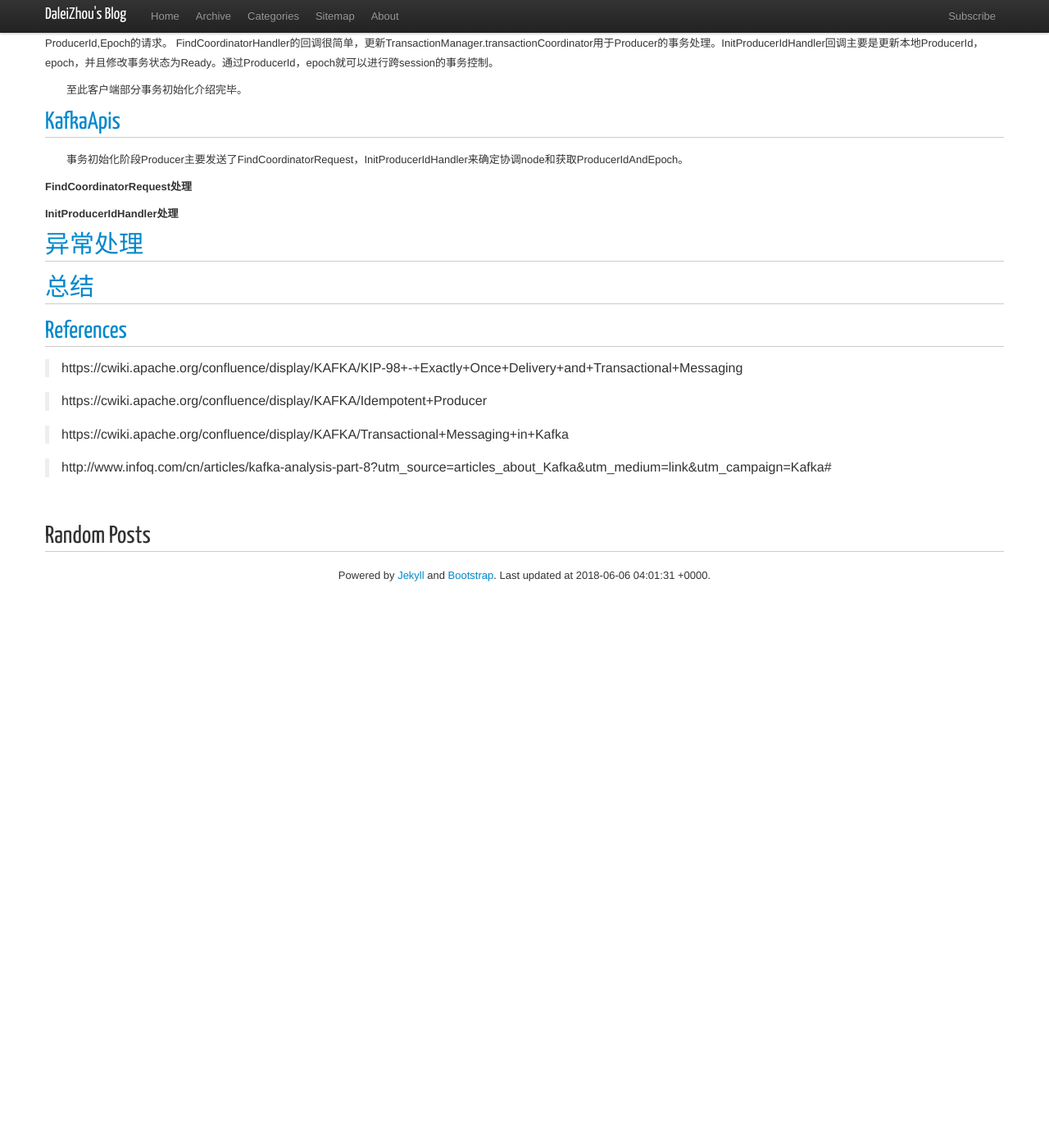
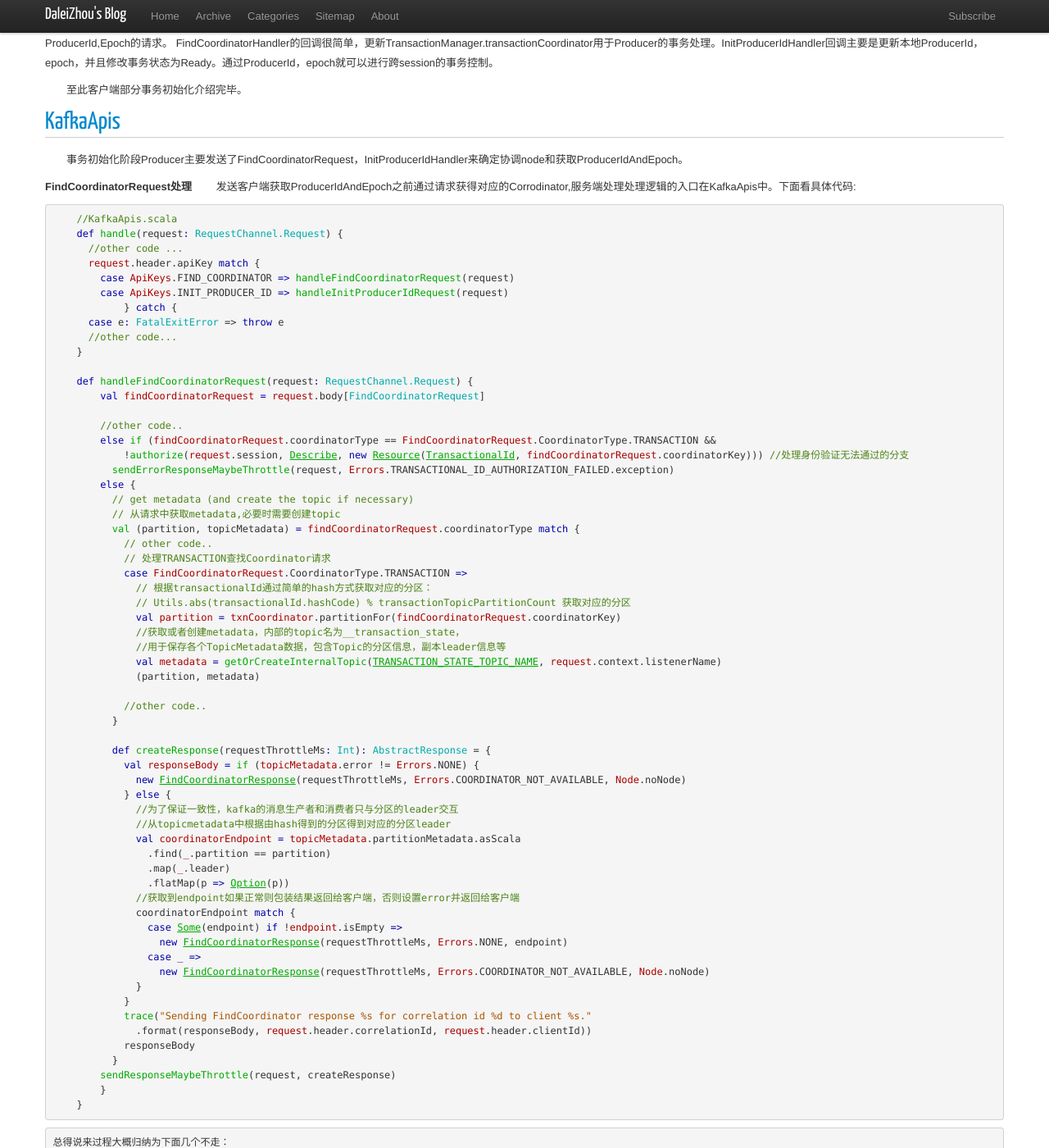
Before and after one commit to DaleiZhou/daleizhou.github.io, a Jekyll site: the page built from _posts/2018/2018-06-05-startup-of-Kafka.md, in a window 1280 px wide and 1400 px high, scrolled down 2999 px. Shown: the whole window at 82% size. Built offline with Jekyll 4.4.1, drawn with Linux system fonts in a browser that asks for light colours; nearby versions of some CDN libraries; comment, search, counter and statistics services are not loaded; before the commit the page ends 3750 px from its top, so only the background shows below that; some of the changed text lies outside the part shown.

Commit message:
kafka transaction

````diff
--- a/_posts/2018/2018-06-05-startup-of-Kafka.md
+++ b/_posts/2018/2018-06-05-startup-of-Kafka.md
@@ -1,7 +1,7 @@
 ---
 layout: post
 category: Kafka
-title: Kafka事务消息过程分析
+title: Kafka事务消息过程分析(一)
 ---
 
 ## 内容
@@ -163,6 +163,74 @@ FindCoordinatorHandler的回调很简单，更新TransactionManager.transactionC
 　　事务初始化阶段Producer主要发送了FindCoordinatorRequest，InitProducerIdHandler来确定协调node和获取ProducerIdAndEpoch。
 
 **FindCoordinatorRequest处理**
+　　发送客户端获取ProducerIdAndEpoch之前通过请求获得对应的Corrodinator,服务端处理处理逻辑的入口在KafkaApis中。下面看具体代码:
+```scala
+    //KafkaApis.scala
+    def handle(request: RequestChannel.Request) {
+      //other code ...
+      request.header.apiKey match {
+        case ApiKeys.FIND_COORDINATOR => handleFindCoordinatorRequest(request)
+        case ApiKeys.INIT_PRODUCER_ID => handleInitProducerIdRequest(request)
+            } catch {
+      case e: FatalExitError => throw e
+      //other code...
+    }
+
+    def handleFindCoordinatorRequest(request: RequestChannel.Request) {
+        val findCoordinatorRequest = request.body[FindCoordinatorRequest]
+
+        //other code..
+        else if (findCoordinatorRequest.coordinatorType == FindCoordinatorRequest.CoordinatorType.TRANSACTION &&
+            !authorize(request.session, Describe, new Resource(TransactionalId, findCoordinatorRequest.coordinatorKey))) //处理身份验证无法通过的分支
+          sendErrorResponseMaybeThrottle(request, Errors.TRANSACTIONAL_ID_AUTHORIZATION_FAILED.exception)
+        else {
+          // get metadata (and create the topic if necessary)
+          // 从请求中获取metadata,必要时需要创建topic
+          val (partition, topicMetadata) = findCoordinatorRequest.coordinatorType match {
+            // other code..
+            // 处理TRANSACTION查找Coordinator请求
+            case FindCoordinatorRequest.CoordinatorType.TRANSACTION =>
+              // 根据transactionalId通过简单的hash方式获取对应的分区：
+              // Utils.abs(transactionalId.hashCode) % transactionTopicPartitionCount 获取对应的分区
+              val partition = txnCoordinator.partitionFor(findCoordinatorRequest.coordinatorKey)
+              //获取或者创建metadata，内部的topic名为__transaction_state，
+              //用于保存各个TopicMetadata数据，包含Topic的分区信息，副本leader信息等
+              val metadata = getOrCreateInternalTopic(TRANSACTION_STATE_TOPIC_NAME, request.context.listenerName)
+              (partition, metadata)
+
+            //other code..
+          }
+
+          def createResponse(requestThrottleMs: Int): AbstractResponse = {
+            val responseBody = if (topicMetadata.error != Errors.NONE) {
+              new FindCoordinatorResponse(requestThrottleMs, Errors.COORDINATOR_NOT_AVAILABLE, Node.noNode)
+            } else {
+              //为了保证一致性，kafka的消息生产者和消费者只与分区的leader交互
+              //从topicmetadata中根据由hash得到的分区得到对应的分区leader
+              val coordinatorEndpoint = topicMetadata.partitionMetadata.asScala
+                .find(_.partition == partition)
+                .map(_.leader)
+                .flatMap(p => Option(p))
+              //获取到endpoint如果正常则包装结果返回给客户端，否则设置error并返回给客户端
+              coordinatorEndpoint match {
+                case Some(endpoint) if !endpoint.isEmpty =>
+                  new FindCoordinatorResponse(requestThrottleMs, Errors.NONE, endpoint)
+                case _ =>
+                  new FindCoordinatorResponse(requestThrottleMs, Errors.COORDINATOR_NOT_AVAILABLE, Node.noNode)
+              }
+            }
+            trace("Sending FindCoordinator response %s for correlation id %d to client %s."
+              .format(responseBody, request.header.correlationId, request.header.clientId))
+            responseBody
+          }
+        sendResponseMaybeThrottle(request, createResponse)
+        }
+    }
+```
+    总得说来过程大概归纳为下面几个不走：
+        1. 根据TransactionId做简单hash得到对应的partition
+        2. 如果没有对应的topicmetadata,则创建出来
+        3. 根据metadata得到分区对应的leader,返回给客户端，或者返回COORDINATOR_NOT_AVAILABLE错误给客户端
 
 **InitProducerIdHandler处理**
 
````
